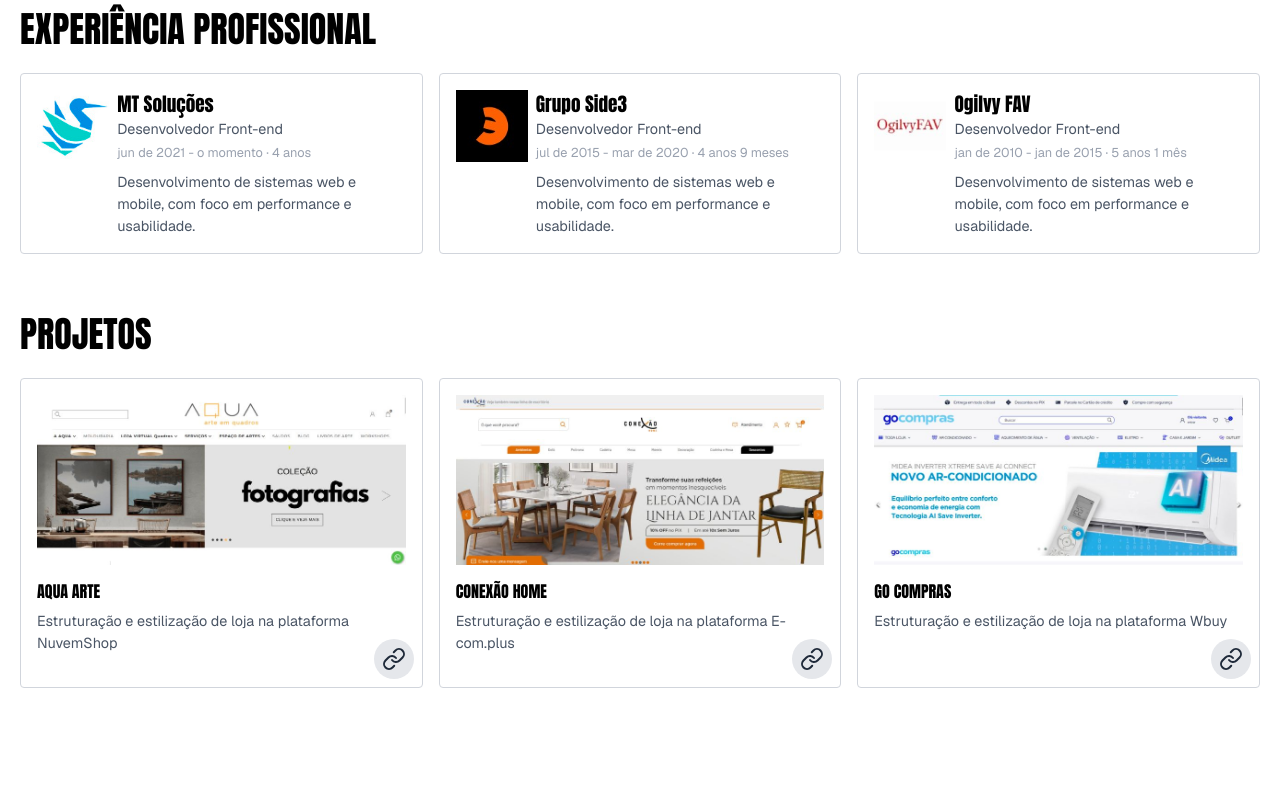
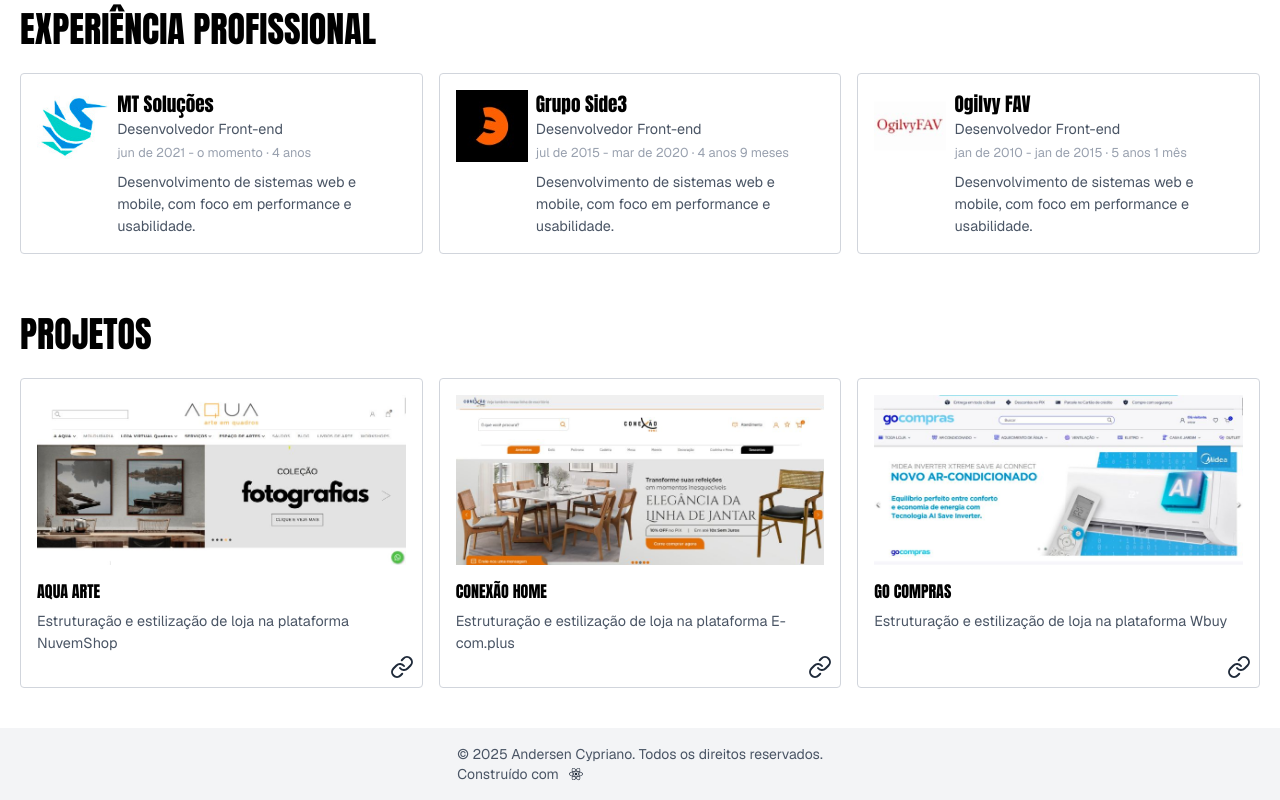
Before and after one commit to andersencypriano/portfolio-frontend, a React (Vite) app: page / in a window 1280 px wide. Shown: the part 587-1387 px from the top of the page. Before the commit the page ends 1315 px from the top, so only its background shows below. Built offline with nearby package versions, Linux system fonts and the light colour scheme.

Commit message:
feat: add footer

```diff
--- a/src/App.tsx
+++ b/src/App.tsx
@@ -1,4 +1,5 @@
 import "./App.css";
+import Footer from "./components/Footer/Footer";
 import Header from "./components/Header/Header";
 import JobList from "./components/JobList/JobList";
 import TitleSection from "./components/TitleSection/TitleSection";
@@ -35,6 +36,7 @@ function App() {
           </div>
         </section>
       </main>
+      <Footer />
     </>
   );
 }
--- /dev/null
+++ b/src/components/Footer/Footer.tsx
@@ -0,0 +1,25 @@
+import { FaReact } from "react-icons/fa";
+import Icon from "../IconComponent/Icon";
+
+export  default function Footer() {
+  return (
+    <footer className="flex justify-center items-center py-4 bg-gray-100">
+      <div className="text-center">
+        <p className="text-gray-600 text-sm">
+          &copy; {new Date().getFullYear()} Andersen Cypriano. Todos os direitos reservados.
+        </p>
+        <p className="flex items-center gap-2.5 text-gray-600 text-sm">
+          Construído com{" "}
+          <a
+            href="https://reactjs.org/"
+            target="_blank"
+            rel="noopener noreferrer"
+            className="text-blue-500 hover:underline"
+          >
+            <Icon icon={FaReact} size={24}/>
+          </a>
+        </p>
+      </div>
+    </footer>
+  );
+}
--- /dev/null
+++ b/src/components/IconComponent/Icon.tsx
@@ -0,0 +1,13 @@
+import type { IconType } from "react-icons";
+
+interface IconProps {
+  icon: IconType;
+  size?: number;
+  color?: string;
+}
+
+export default function Icon({ icon: Icon, size, color }: IconProps) {
+  return (
+    <Icon className={`text-gray-800 ${size ? `w-${size} h-${size}` : ''} ${color ? `text-${color}` : ''}`} />
+  );
+}
--- a/src/components/WorksList/WorkList.tsx
+++ b/src/components/WorksList/WorkList.tsx
@@ -2,7 +2,7 @@ import { useEffect, useState } from "react";
 import { mockWorks } from "../../db/works";
 import type { IWork } from "../../interfaces/Works";
 import { Link } from "lucide-react";
-import Icon from "../testes/Icon";
+import Icon from "../IconComponent/Icon";
 export default function WorksList() {
   const [works, setWorks] = useState<IWork[]>([]);
 
--- a/src/components/testes/Icon.tsx
+++ /dev/null
@@ -1,13 +0,0 @@
-import type { IconType } from "react-icons";
-
-interface IconProps {
-  icon: IconType;
-}
-
-export default function Icon({ icon: Icon }: IconProps) {
-  return (
-    <div className="flex items-center justify-center w-10 h-10 bg-gray-200 rounded-full">
-      <Icon className="text-gray-800" />
-    </div>
-  );
-}
```
